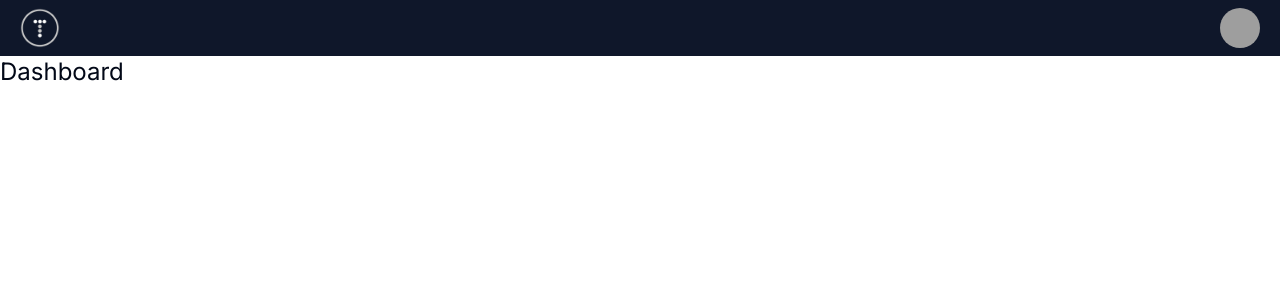
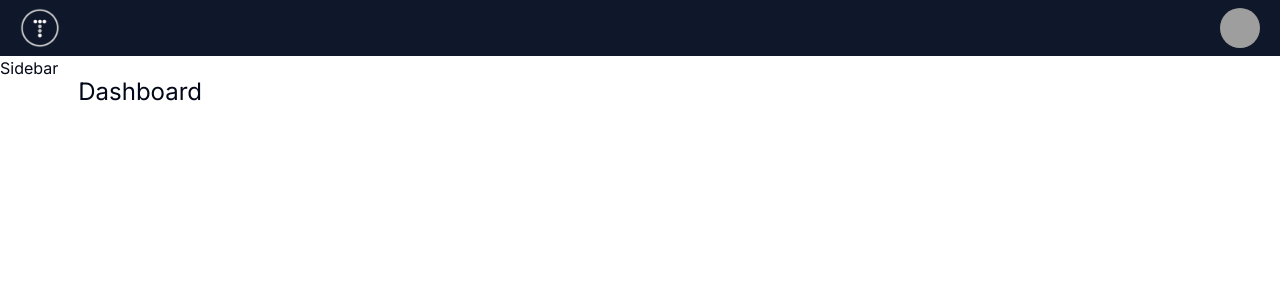
Before and after one commit to BMRicardas/admin-dashboard, a Next.js app: page / in a window 1280 px wide. Shown: the top 300 px of the page. Built offline with nearby package versions, Linux system fonts and the light colour scheme; grey boxes are pictures that could not be loaded.

Commit message:
add Sidebar component to layout

```diff
--- a/app/layout.tsx
+++ b/app/layout.tsx
@@ -2,6 +2,7 @@ import type { Metadata } from "next";
 import { Inter } from "next/font/google";
 import "./globals.css";
 import { Navbar } from "@/components/navbar";
+import { Sidebar } from "@/components/sidebar";
 
 const inter = Inter({ subsets: ["latin"] });
 
@@ -19,7 +20,12 @@ export default function RootLayout({
     <html lang="en">
       <body className={inter.className}>
         <Navbar />
-        {children}
+        <div className="flex">
+          <div className="hidden md:block h-[100vh]">
+            <Sidebar />
+          </div>
+          <div className="p-5 w-full md:max-w-[1140px]">{children}</div>
+        </div>
       </body>
     </html>
   );
--- /dev/null
+++ b/components/sidebar.tsx
@@ -0,0 +1,5 @@
+import Link from "next/link";
+
+export function Sidebar() {
+  return <aside>Sidebar</aside>;
+}
```
